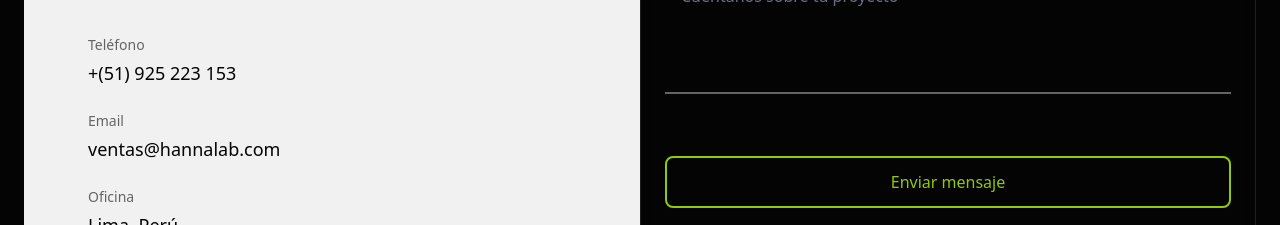
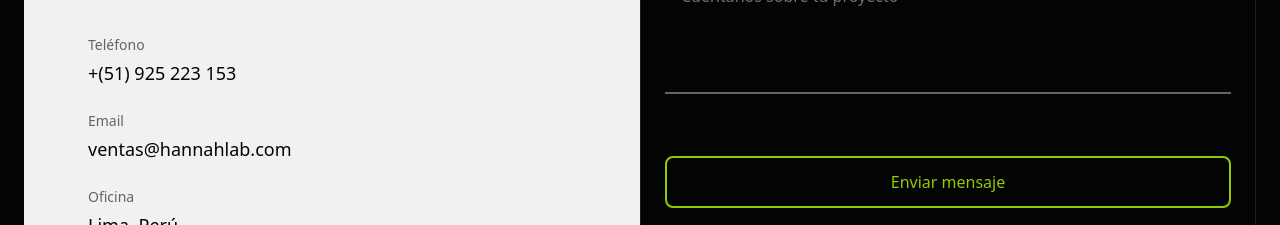
Before and after one commit to Hannalab-pe/Hannah-Web, a Next.js app: page /inicio in a window 1280 px wide. Shown: the part 6720-6945 px from the top of the page. Built offline with nearby package versions, Linux system fonts and the light colour scheme.

Commit message:
se agrego la h en contacto al correo

```diff
--- a/src/components/sections/contacto/contacto.tsx
+++ b/src/components/sections/contacto/contacto.tsx
@@ -50,7 +50,7 @@
                 {/* Email */}
                 <div>
                   <p className="text-sm font-medium text-[var(--gris)] mb-1">Email</p>
-                  <p className="text-lg font-medium text-[var(--negro)]">ventas@hannalab.com</p>
+                  <p className="text-lg font-medium text-[var(--negro)]">ventas@hannahlab.com</p>
                 </div>
 
                 {/* Oficina */}
```
